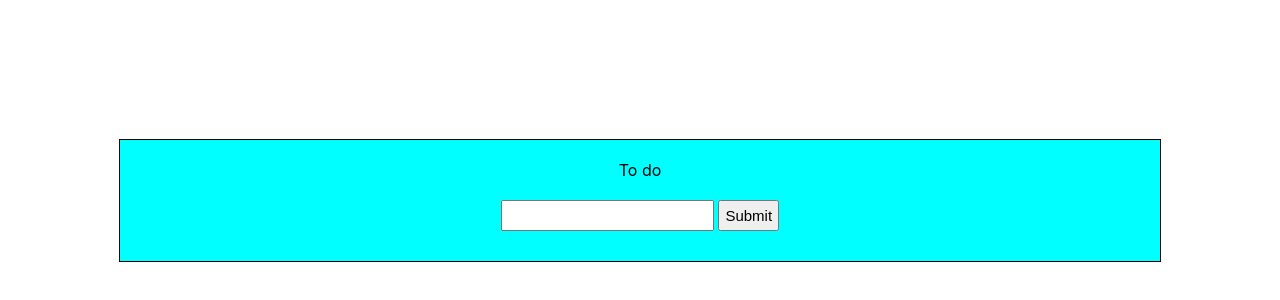
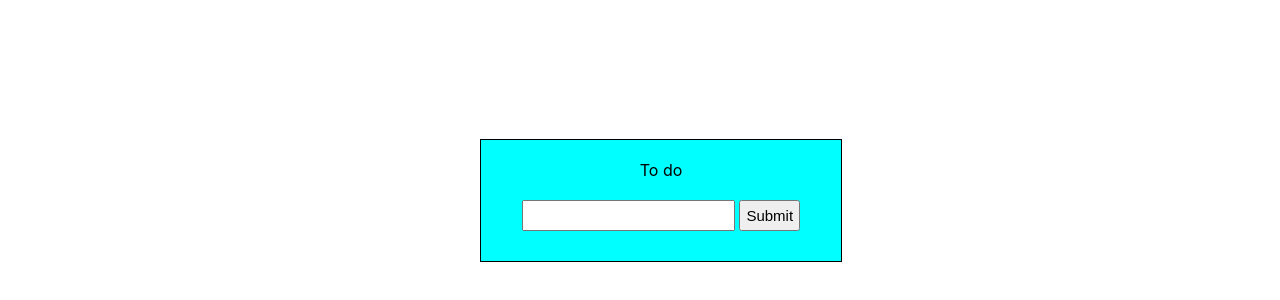
Before and after one commit to abmanaf/To-do-app, a React (Create React App) app: page / in a window 1280 px wide. Shown: the part 200-500 px from the top of the page. Built offline with nearby package versions, Linux system fonts and the light colour scheme.

Commit message:
changes made

```diff
--- a/src/App.css
+++ b/src/App.css
@@ -8,7 +8,7 @@ body {
 
 .main-container {
   border: 1px solid black;
-  width: 1000px;
+  width: 100%;
   padding: 20px;
   text-align: center;
   background-color: aqua;
```
